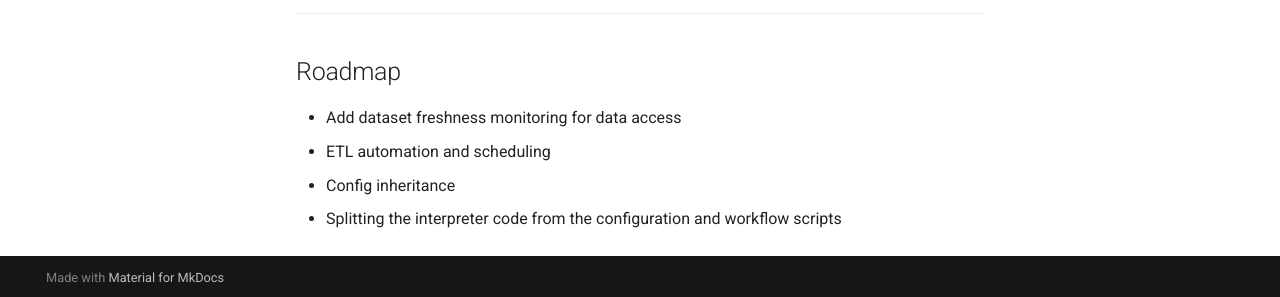
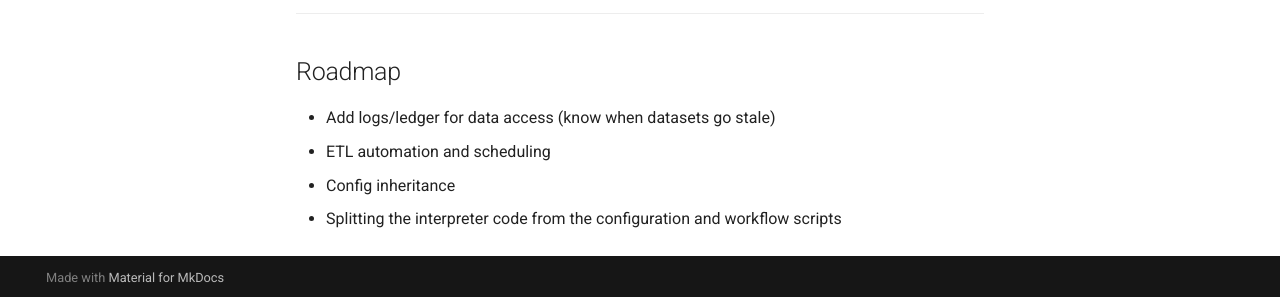
Before and after one commit to CDCgov/cfa-dataops, an MkDocs documentation site: the page built from docs/presentations/cfa-division-meeting-20250828.md, in a window 1280 px wide and 900 px high, scrolled down 1273 px. Shown: the part 600-897 px from the top of the window. Built offline with MkDocs 1.6.1 and Material for MkDocs 9.7.7, drawn with Linux system fonts in a browser that asks for light colours; comment, search, counter and statistics services are not loaded.

```diff
--- a/docs/presentations/cfa-division-meeting-20250828.html
+++ b/docs/presentations/cfa-division-meeting-20250828.html
@@ -140,7 +140,7 @@
 ;">
 <h2 id="roadmap">Roadmap</h2>
 <ul>
-<li>Add dataset freshness monitoring for data access</li>
+<li>Add logs/ledger for data access (know when datasets go stale)</li>
 <li>ETL automation and scheduling</li>
 <li>Config inheritance</li>
 <li>Splitting the interpreter code from the configuration and workflow scripts</li>
--- a/docs/presentations/cfa-division-meeting-20250828.md
+++ b/docs/presentations/cfa-division-meeting-20250828.md
@@ -113,7 +113,7 @@
 
 ## Roadmap
 
-- Add dataset freshness monitoring for data access
+- Add logs/ledger for data access (know when datasets go stale)
 - ETL automation and scheduling
 - Config inheritance
 - Splitting the interpreter code from the configuration and workflow scripts
```
